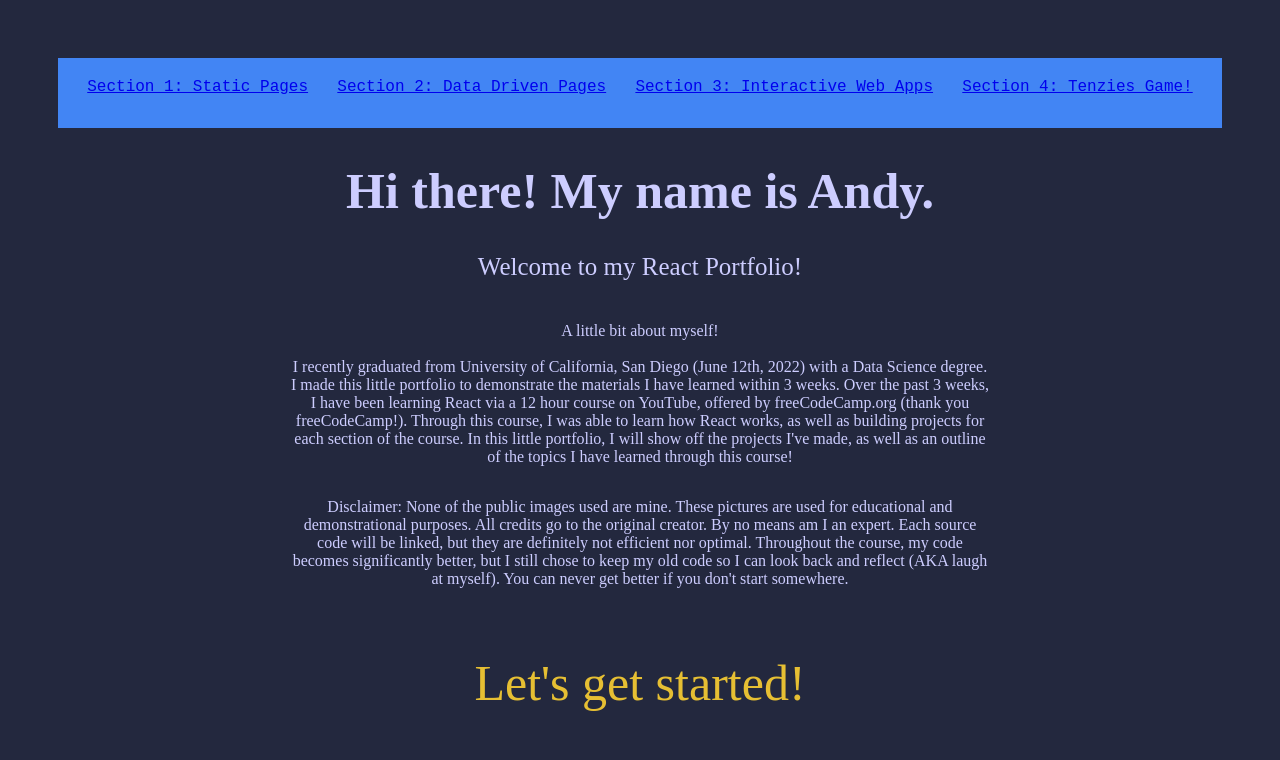
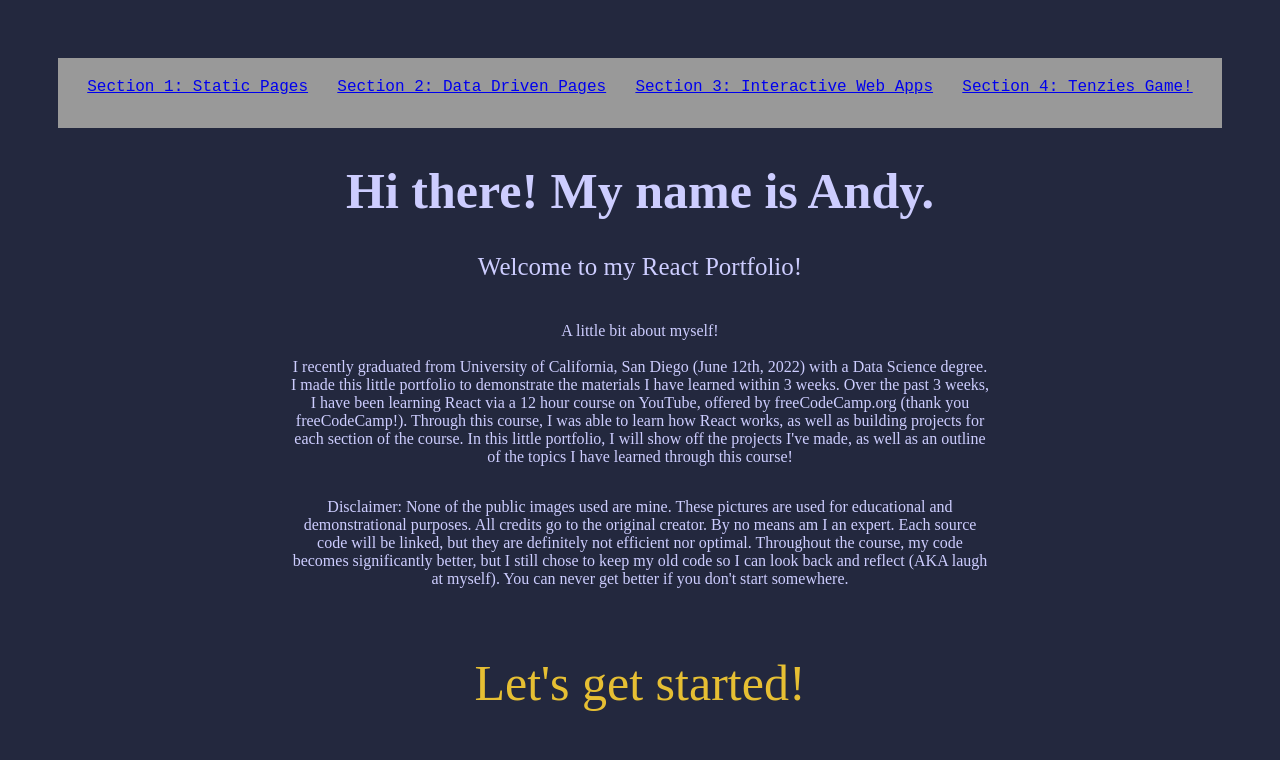
Before and after one commit to andydo1998/react-portfolio, a React (Create React App) app: page / in a window 1280 px wide. Shown: the top 760 px of the page. Built offline with nearby package versions, Linux system fonts and the light colour scheme; no server answers.

Commit message:
Styled navbar

```diff
--- a/src/index.css
+++ b/src/index.css
@@ -8,12 +8,12 @@ html {
 }
 
 .navbar--container {
-    background-color: #4285f4;
+    background-color: #999999;
     width: auto;
     height: 50px;
     display: flex;
     justify-content: space-evenly;
-    color: purple;
+    color: white;
     font-family: 'Courier New';
     padding-top: 20px;
 }
```
